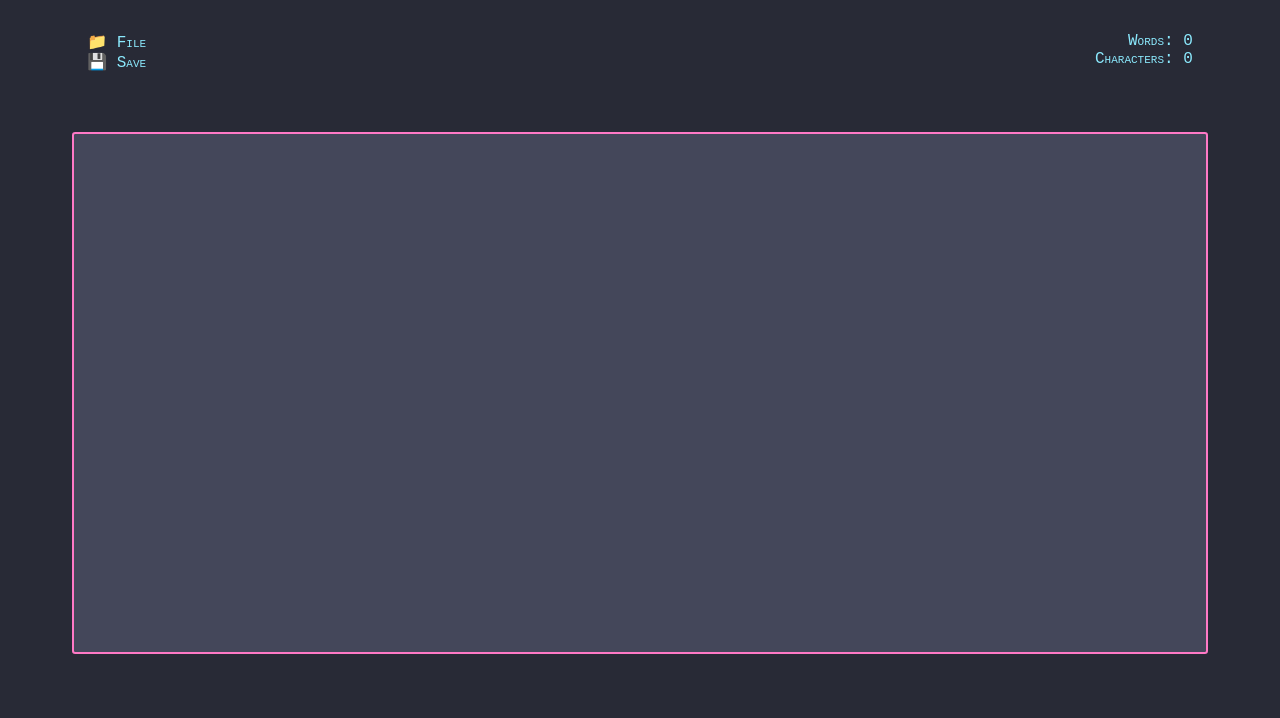
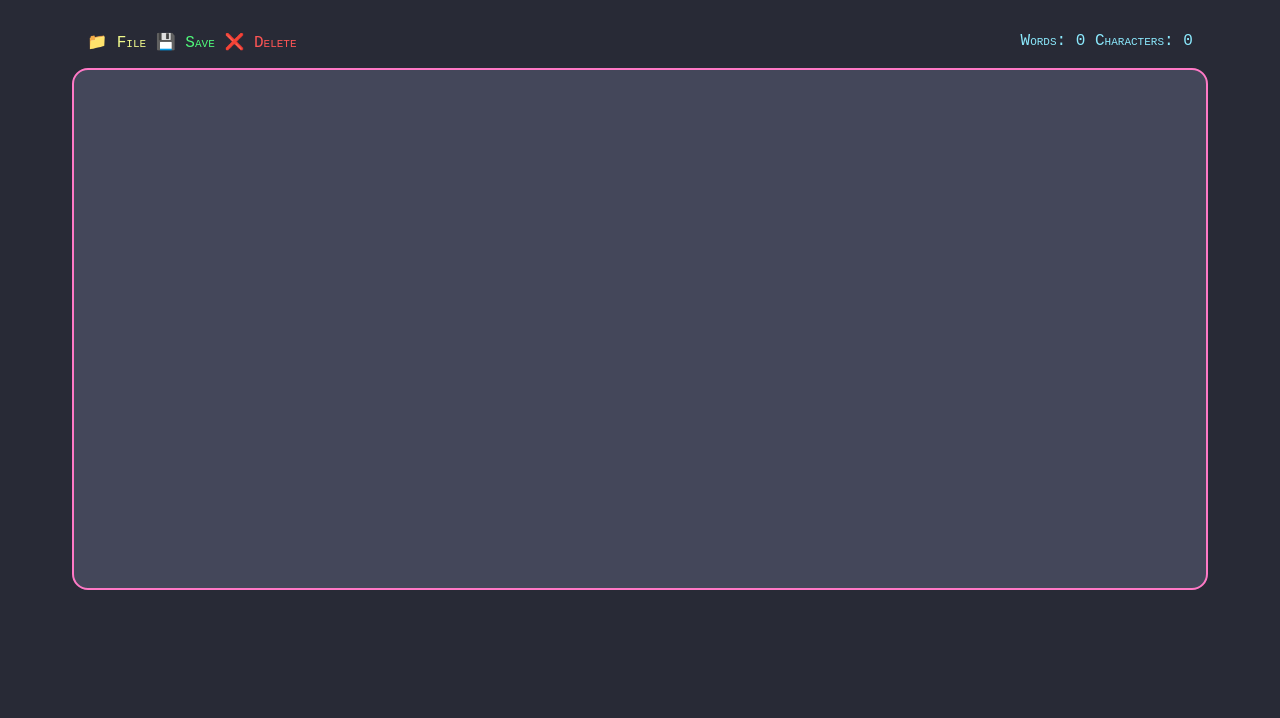
Before and after one commit to diluteoxygen/Simple-Notepad, a plain HTML site: page index.html in a window 1280 px wide. Shown: the part 85-803 px from the top of the page. Drawn offline with Linux system fonts and the light colour scheme.

Commit message:
Initial Commit

```diff
--- a/index.html
+++ b/index.html
@@ -11,13 +11,17 @@
 
   <body>
     <h1><span><p colo> Simple Notepad</span></h1>
-    <div id='mainpy' style="width: 100%; overflow: hidden; float: right;">
+    <div id='mainpy' style="width: 100%; overflow: clip; float: right;">
       <div id="home" style="width: 600px; float: left;">
-        <div id="file">📁 File</div>
-        <div id="download">💾 Save</div></div>
+        <span id="myFile" style="color: #f1fa8c;" onclick="document.getElementById('getFile').click()">📁 File</span>
+        <input type='file' id="getFile" style="display:none">
+        <span id="download" style="color: #50fa7b;">💾 Save</span>
+        <span id="deleteFile" style="color: #ff5555;">❌ Delete</span>
+        <input type='file' id="delete" style="display:none">
+      </div>
       <div id="stats" style="margin-left: 620px;">
-        <div id="words">Words: 0</div>
-        <div id="characters">Characters: 0</div>
+        <span id="words">Words: 0</span> <span id="characters">Characters: 0</span>
+      </div>
     </div>
     <div id="editor" contenteditable="true"></div>
     <script src="main.js"></script>
--- a/main.css
+++ b/main.css
@@ -5,6 +5,9 @@
 }
 body {background-color: #282a36;}
 
+#mainpy {
+  text-align: center;
+}
 #stats {
   font-size: 1rem;
   margin: 1rem;
@@ -13,6 +16,7 @@
   text-align: right;
   padding-right: 5%;
   font-variant: small-caps;
+  overflow: clip;
 }
 
 #home {
@@ -23,10 +27,10 @@
   text-align: left;
   padding-left: 5%;
   font-variant: small-caps;
+  overflow: clip;
+  cursor: pointer;
 }
-  #mainpy {
-    text-align: center;
-  }
+
 
 #editor {
   background-color: #44475a;
@@ -37,7 +41,7 @@
   padding-right: 1.5%;
   padding-bottom: 1.5%;
   color: #f8f8f2;
-    border-radius: 0.2rem;
+  border-radius: 1rem;
   margin: 0 auto;
   margin: 4rem;
   letter-spacing: 0.5px;
@@ -58,7 +62,7 @@
 
 #download {
   cursor: pointer;
-    color: #8be9fd;
+  color: #6ff076;
 }
 
 #download:hover #icon {
```
Lines whose indentation alone changed are shown as unchanged.
